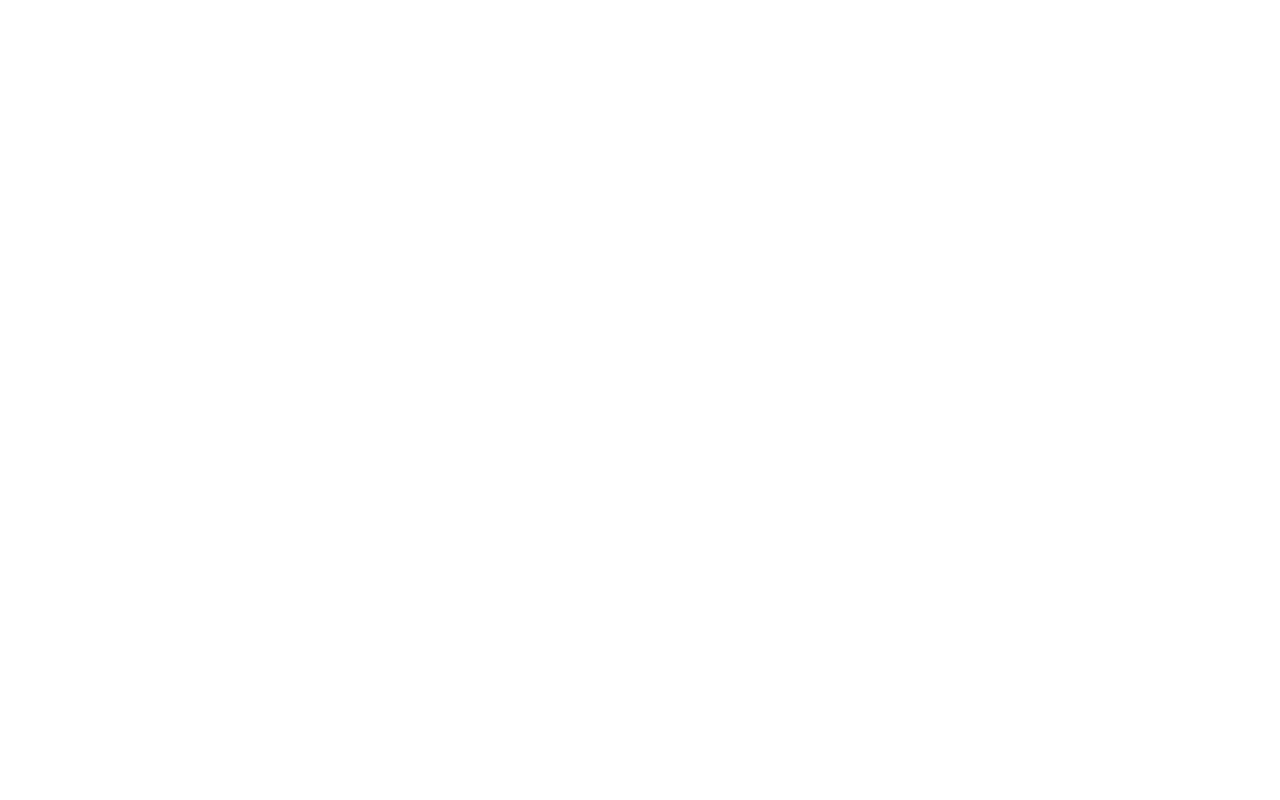
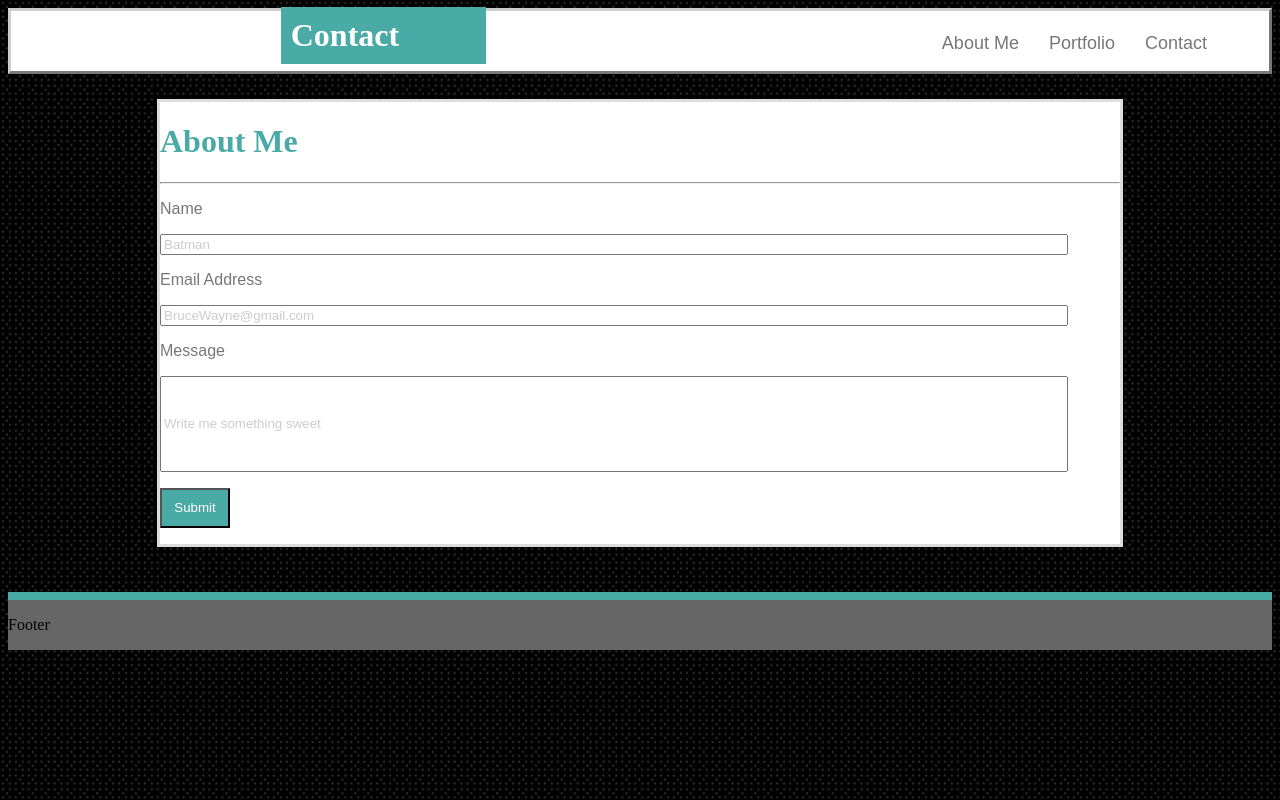
Before and after one commit to Drubaloo/Drubaloo.github.io, a plain HTML site: page contact.html in a window 1280 px wide. Drawn offline with Linux system fonts and the light colour scheme.

Commit message:
almostDone

```diff
--- a/assets/css/style.css
+++ b/assets/css/style.css
@@ -121,6 +121,9 @@ li {
     position: relative;
     text-align: center;
     color: white;
+    display: flex;
+    flex-flow: row wrap;
+    flex-basis: 12%;
   }
 
   .portfolioBanner {
@@ -137,3 +140,22 @@ li {
     padding: 5px;
     margin: auto;
 }
+
+.message {
+    width: 900px;
+    height: 90px;
+    color: #cccccc;
+}
+
+.notes {
+    width: 900px;
+    color: #cccccc;
+}
+
+.submit {
+    background-color: #4aaaa5;
+    color: #ffffff;
+    height: 40px;
+    width: 70px;
+    text-align: center;
+}
--- a/contact.html
+++ b/contact.html
@@ -0,0 +1,48 @@
+<!DOCTYPE html>
+<html lang="en">
+
+<head>
+    <meta charset="UTF-8">
+    <meta name="viewport" content="width=device-width, initial-scale=1.0">
+    <meta http-equiv="X-UA-Compatible" content="ie=edge">
+    <title>Contact</title>
+    <link rel="stylesheet" type="text/css" href="assets/css/style.css">
+</head>
+
+<body>
+    <H1 class="header">Contact</H1>
+    <div class="navbar">
+        <li class="nav">
+        <li><a class="navbarText" href="contact.html">Contact</a></li>
+        <li><a class="navbarText" href="portfolio.html">Portfolio</a></li>
+        <li><a class="navbarText" href="index.html">About Me</a></li>
+
+
+        </li>
+
+
+
+    </div>
+    <div class="mainHeader">
+
+    </div>
+    <div class="mainContent">
+        <h1 class="mainContentHeader">About Me</h1>
+        <hr class="line">
+        <div class="mainText">
+            <P>Name</P>
+            <p><input class="notes" type="text" value="Batman"></p>
+            <p>Email Address</p>
+            <p><input class="notes" type="email" value="BruceWayne@gmail.com"></p>
+            <p>Message</p>
+            <p><input class="message" type="text" value="Write me something sweet"></p>
+        <p><input class="submit" type="button" value="Submit"></p>
+        </div>
+    </div>
+</body>
+
+<footer class="footer">
+    <p class="footerText">Footer</p>
+</footer>
+
+</html>
```
Also changed, not shown: portfolio.html (+1 -0 lines).
